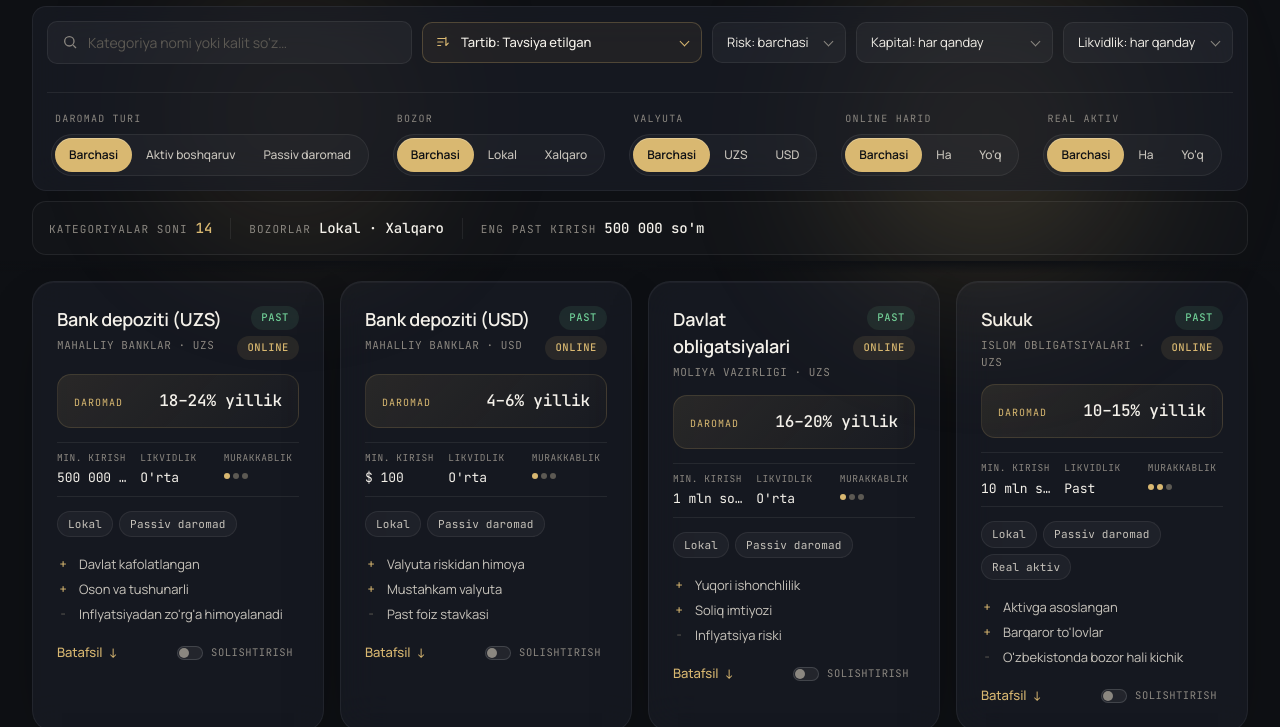
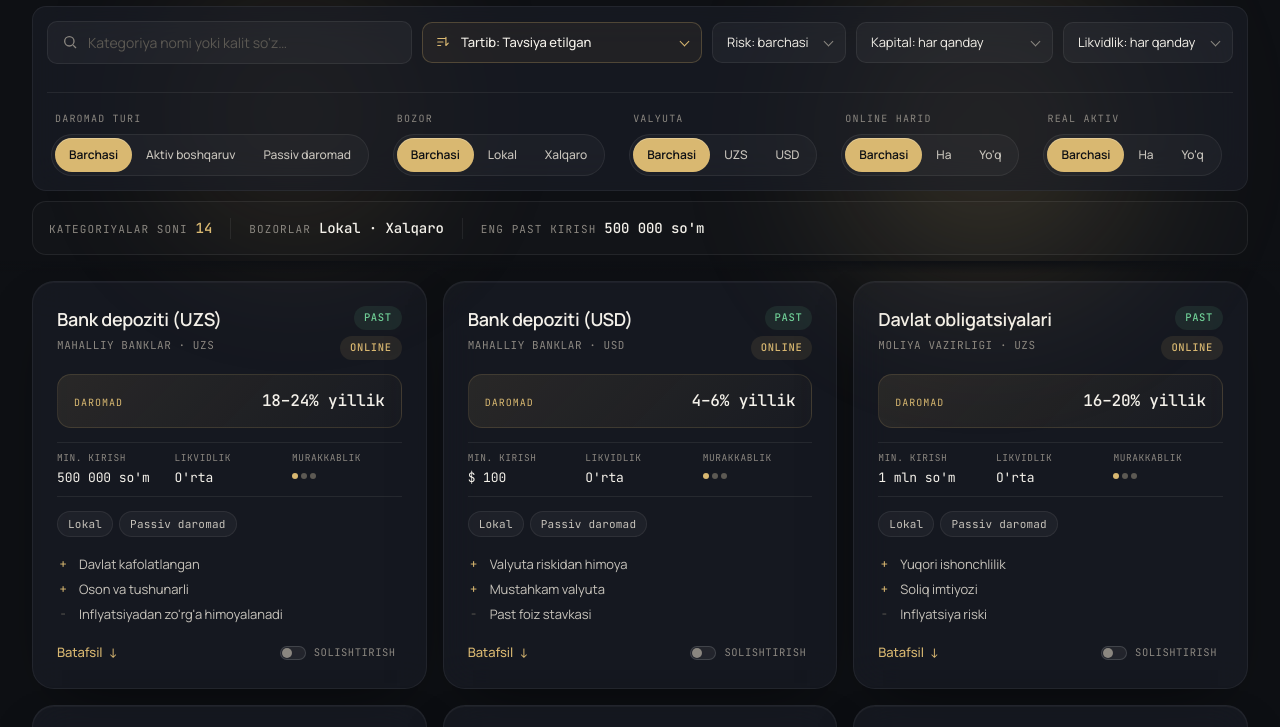
Before and after one commit to zokirovbobur/invest-navigator, a website: page index.html in a window 1280 px wide. Shown: the part 147-874 px from the top of the page. Drawn offline with Linux system fonts and the light colour scheme.

Commit message:
Keep card size fixed (~320px min); more columns via wider page max-width
Revert grid minmax 280px → 320px so cards never shrink below ~320px.
The max-width increase (1280px → 1600px) from the previous commit is what
gives more columns on wider screens — no card squishing needed:

  1280px viewport → 3 cols  (each ~394px, unchanged)
  1440px viewport → 4 cols  (each ~332px, matches liked screenshot)
  1920px viewport → 5 cols  (each ~358px)

Also remove explicit 2-col tablet override — auto-fill handles it naturally:
  720–960px → 2 cols at 320px min fits naturally without forcing.

Co-Authored-By: Claude Sonnet 4.6 <noreply@anthropic.com>

```diff
--- a/index.html
+++ b/index.html
@@ -567,7 +567,7 @@ h3 { font-size: clamp(18px, 1.8vw, 22px); }
 
 .instr-grid {
   display: grid;
-  grid-template-columns: repeat(auto-fill, minmax(280px, 1fr));
+  grid-template-columns: repeat(auto-fill, minmax(320px, 1fr));
   gap: 16px;
 }
 
@@ -1282,11 +1282,6 @@ h3 { font-size: clamp(18px, 1.8vw, 22px); }
    RESPONSIVE
 ============================================================ */
 
-/* Tablet: 2 columns for the grid (721px–1023px) */
-@media (min-width: 721px) and (max-width: 1023px) {
-  .instr-grid { grid-template-columns: repeat(2, 1fr); }
-}
-
 /* Mobile: disable sticky header, single-column grid, smaller padding */
 @media (max-width: 720px) {
   /* Unstick the header/filter area — on small screens it eats too much space */
```
